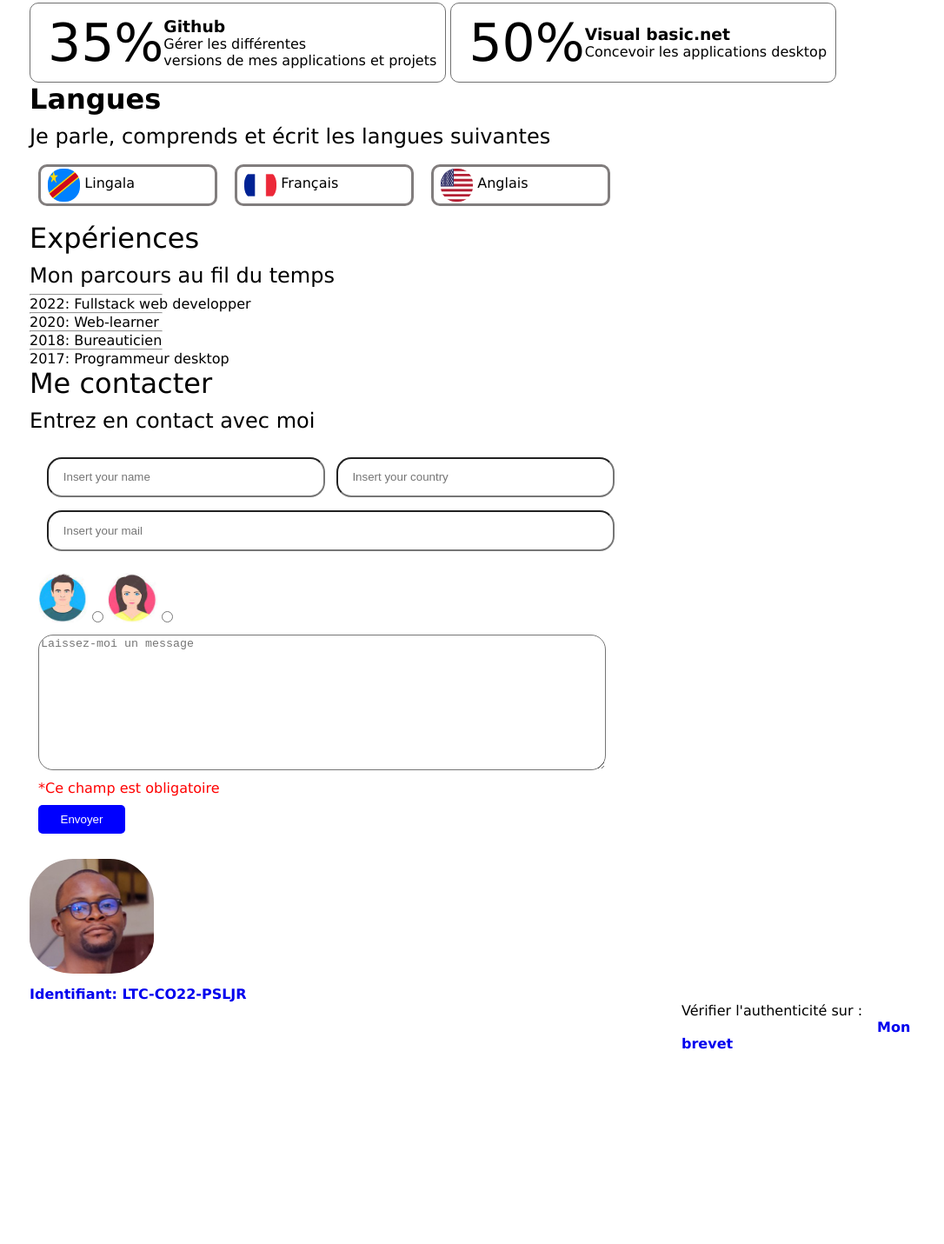
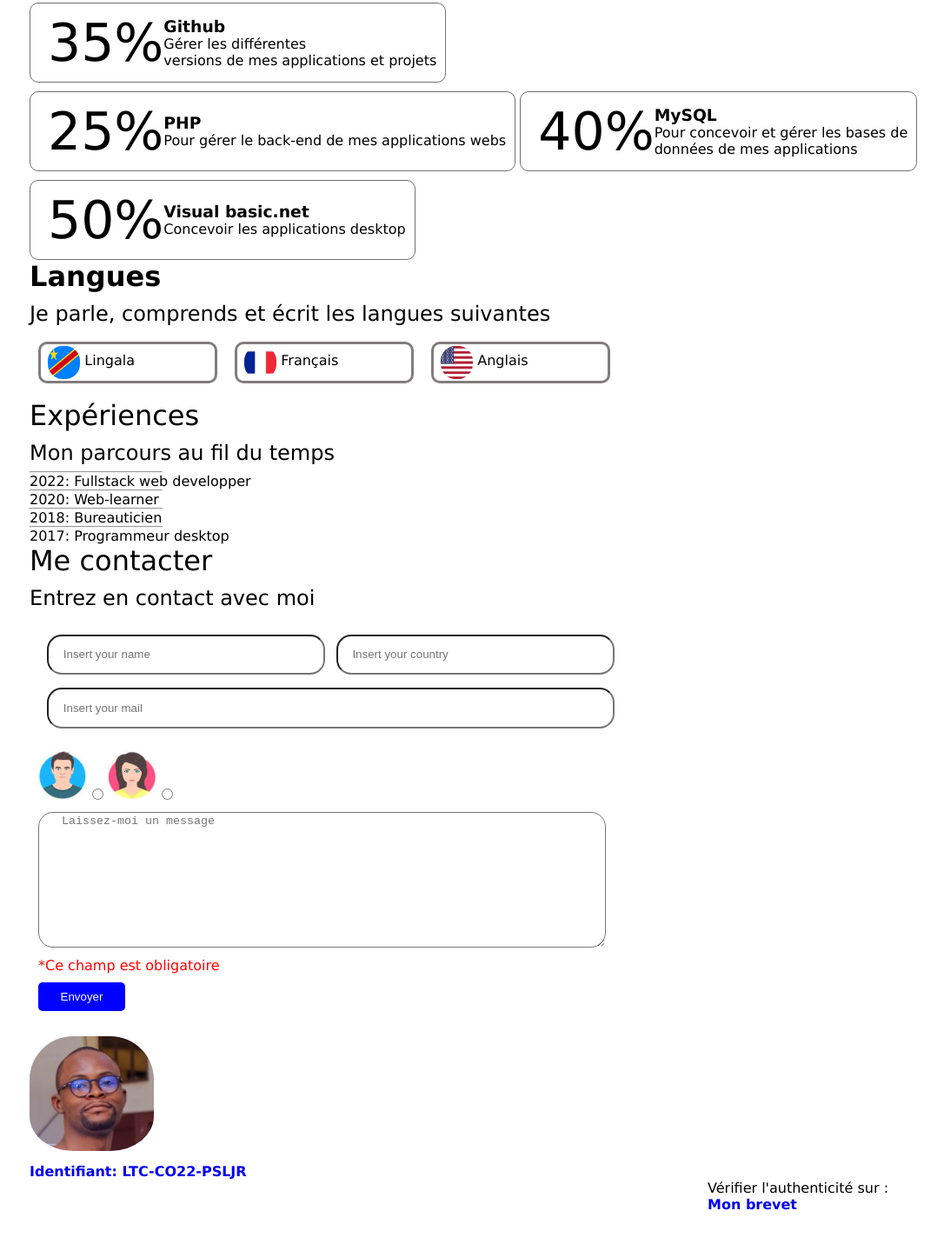
Before and after one commit to Landry26/MONCV, a plain HTML site: page index.html in a window 1280 px wide. Shown: the part 695-2126 px from the top of the page at 87% size, without its empty margins (91-1177 px from the left). Before the commit the page ends 1973 px from the top, so only its background shows below. Drawn offline with Linux system fonts and the light colour scheme.

Commit message:
partie front achevée

```diff
--- a/css/style.css
+++ b/css/style.css
@@ -283,15 +283,12 @@ form button{
 
 .reference .authenticity{
     float: left;
-    padding-left: 750px;
+    padding-left: 740px;
     flex-direction: row;
     flex-wrap: wrap;
 }
 
-.authenticity span{
-    display: inline-block;
+.authenticity li{
+    list-style: none;
+    display: inline;
 }
-
-.authenticity span a{
-    padding-left: 225px;
-}
--- a/index.html
+++ b/index.html
@@ -9,13 +9,13 @@
     <link rel="stylesheet" href="css/style.css">
     <link rel="shortcut icon" href="images/letecode.jpg" type="image/x-icon">
   <!-- Google tag (gtag.js) -->
-    <script async src="https://www.googletagmanager.com/gtag/js?id=G-CZPVKSE7SB"></script>
+    <!-- <script async src="https://www.googletagmanager.com/gtag/js?id=G-CZPVKSE7SB"></script>
         <script>
             window.dataLayer = window.dataLayer || [];
             function gtag(){dataLayer.push(arguments);}
             gtag('js', new Date());
             gtag('config', 'G-CZPVKSE7SB');
-        </script>
+        </script> -->
 </head>
 <body>
         <div class="profile">
@@ -75,7 +75,24 @@
                     <div class="skill">
                         <h3 class="title">Github</h3>
                         <p class="description">Gérer les différentes <br>
-                        versions de mes applications et projets</p>
+                            versions de mes applications et projets</p>
+                    </div>
+                </div>
+
+                <div class="skill-item">
+                    <span>25%</span>
+                    <div class="skill">
+                        <h3 class="title">PHP</h3>
+                        <p class="description">Pour gérer le back-end de mes applications webs</p>
+                    </div>
+                </div>
+
+                <div class="skill-item">
+                    <span>40%</span>
+                    <div class="skill">
+                        <h3 class="title">MySQL</h3>
+                        <p class="description">Pour concevoir et gérer les bases de <br>
+                            données de mes applications</p>
                     </div>
                 </div>
 
@@ -159,7 +176,7 @@
                                     </label>
                                 </div>
 
-                                <textarea name="" id="" cols="50" rows="10"  placeholder="Laissez-moi un message"></textarea>
+                                <textarea name="" id="" cols="50" rows="10"  placeholder="   Laissez-moi un message"></textarea>
                                 <p style="color:red">*Ce champ est obligatoire</p>
                                 <button type="submit">Envoyer</button>
                             </div> <br>
@@ -173,8 +190,10 @@
                 <a href="https://github.com/johnmbiya"><strong>Identifiant: LTC-CO22-PSLJR</strong></a>
                 <br>
                 <div class="authenticity">
-                    <span><p>Vérifier l'authenticité sur :</p></span>
-                    <span><a href="https://letecode.com/certs/ltc-c022-psljr"><strong>Mon brevet</strong></a></span>
+                    <ul>
+                        <li>Vérifier l'authenticité sur :</li>
+                        <li><a href="https://letecode.com/certs/ltc-c022-psljr"><strong>Mon brevet</strong></a></li>
+                    </ul>
                 </div>
             </div>
     </div>
```
